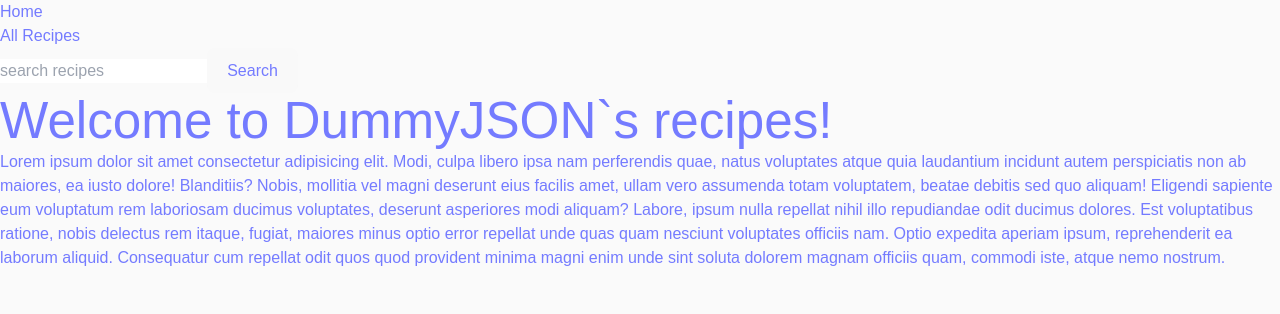
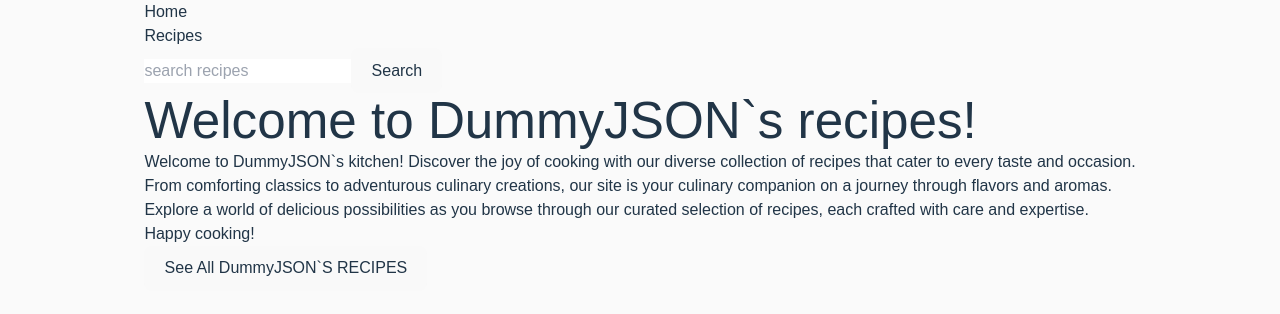
Before and after one commit to davidcarbonari/recipes_card, a React (Vite) app: page / in a window 1280 px wide. Shown: the top 314 px of the page. Built offline with nearby package versions, Linux system fonts and the light colour scheme; a web font is replaced by a local one.

Commit message:
aggiunto il componente per le schede dettaglio, migliorata la stabilità generale e lo stile

```diff
--- a/src/App.jsx
+++ b/src/App.jsx
@@ -1,11 +1,13 @@
 import "./App.css";
 import { Navbar } from "./components/Navbar";
 import { Link } from "react-router-dom";
-
+import { useDispatch } from "react-redux";
+import { srcDataImput } from "./redux/srcDataSlice";
 function App() {
+  const dispatch = useDispatch();
   return (
     <Link to={`/`}>
-      <div className=" bg-zinc-50 pb-16">
+      <div className=" bg-zinc-50 pb-16 ">
         <div className="text-justify">
           <Navbar />
         </div>
@@ -14,21 +16,24 @@
             Welcome to DummyJSON`s recipes!
           </h1>
           <p className="text-zinc-500 text-center max-w-xl mx-auto mt-32 text-lg">
-            Lorem ipsum dolor sit amet consectetur adipisicing elit. Modi, culpa
-            libero ipsa nam perferendis quae, natus voluptates atque quia
-            laudantium incidunt autem perspiciatis non ab maiores, ea iusto
-            dolore! Blanditiis? Nobis, mollitia vel magni deserunt eius facilis
-            amet, ullam vero assumenda totam voluptatem, beatae debitis sed quo
-            aliquam! Eligendi sapiente eum voluptatum rem laboriosam ducimus
-            voluptates, deserunt asperiores modi aliquam? Labore, ipsum nulla
-            repellat nihil illo repudiandae odit ducimus dolores. Est
-            voluptatibus ratione, nobis delectus rem itaque, fugiat, maiores
-            minus optio error repellat unde quas quam nesciunt voluptates
-            officiis nam. Optio expedita aperiam ipsum, reprehenderit ea laborum
-            aliquid. Consequatur cum repellat odit quos quod provident minima
-            magni enim unde sint soluta dolorem magnam officiis quam, commodi
-            iste, atque nemo nostrum.
+            Welcome to DummyJSON`s kitchen! Discover the joy of cooking with our
+            diverse collection of recipes that cater to every taste and
+            occasion. <br />
+            From comforting classics to adventurous culinary creations, our site
+            is your culinary companion on a journey through flavors and aromas.
+            <br /> Explore a world of delicious possibilities as you browse
+            through our curated selection of recipes, each crafted with care and
+            expertise. <br /> Happy cooking!
           </p>
+        </div>
+        <div className="flex justify-center p-10">
+          <button
+            type="submit"
+            className="bg-zinc-300 text-black hover:cursor-pointer  shadow-black shadow-md transition-transform duration-300 transform hover:scale-105"
+            onClick={() => dispatch(srcDataImput(""))}
+          >
+            <Link to={"/recipes"}>See All DummyJSON`S RECIPES</Link>
+          </button>
         </div>
       </div>
     </Link>
--- a/src/components/AllCards.jsx
+++ b/src/components/AllCards.jsx
@@ -16,12 +16,12 @@
       .then((data) => setData(data.recipes));
   }, []);
   dispatch(putData(data));
-  console.log(data[0]);
   return (
     <Link to={`/recipes`}>
+      <div className="bg-origin-padding from-zinc-50 to-zinc-900">
         <div className="bg-zinc-50">
           <Navbar></Navbar>
-        <div className="text-center m-auto ">
+          <div className="text-center m-auto md:mt-24">
             <h1 className="text-red-800 font-medium p-6">
               All DummyJSON`s recipes
             </h1>
@@ -35,8 +35,9 @@
         <div className="grid grid-col lg:grid-cols-2  xl:grid-cols-3 justify-center">
           {srcData == ""
             ? data.map((recipe) => (
+                <Link to={`/recipes/${recipe.id}`} key={recipe.id}>
                   <Card
-                key={recipe.id}
+                    // key={recipe.id}
                     title={recipe.name}
                     ingredients={recipe.ingredients}
                     image={recipe.image}
@@ -48,6 +49,7 @@
                     difficulty={recipe.difficulty}
                     rating={recipe.rating}
                   />
+                </Link>
               ))
             : data
                 .filter(
@@ -55,11 +57,15 @@
                     recipe.name.toLowerCase().includes(srcData.toLowerCase()) ||
                     recipe.tags.some((tag) =>
                       tag.toLowerCase().includes(srcData.toLowerCase())
+                    ) ||
+                    recipe.ingredients.some((ingredient) =>
+                      ingredient.toLowerCase().includes(srcData.toLowerCase())
                     )
                 )
                 .map((recipe) => (
+                  <Link to={`/recipes/${recipe.id}`} key={recipe.id}>
                     <Card
-                  key={recipe.id}
+                      // key={recipe.id}
                       title={recipe.name}
                       ingredients={recipe.ingredients}
                       image={recipe.image}
@@ -71,7 +77,9 @@
                       difficulty={recipe.difficulty}
                       rating={recipe.rating}
                     />
+                  </Link>
                 ))}
+        </div>
       </div>
     </Link>
   );
--- a/src/components/Card.jsx
+++ b/src/components/Card.jsx
@@ -20,7 +20,7 @@
   rating,
 }) => {
   return (
-    <div className="flex flex-col m-6 p-5 text-center rounded-3xl bg-slate-700 max-w-md shadow-lg transition-transform duration-300 transform hover:scale-105 shadow-black">
+    <div className="flex flex-col m-6 p-5 text-center rounded-3xl bg-gradient-to-tl from-slate-400 to-slate-700 max-w-lg shadow-lg transition-transform duration-300 transform hover:scale-105 shadow-black">
       <div>
         <h2 className="text-red-500 font-thin text-3xl m-3">{title}</h2>
         <div>
@@ -38,7 +38,7 @@
             {cuisine}
           </p>
           <p>
-            <FontAwesomeIcon icon={faPerson} className="mr-1" /> Servings:
+            <FontAwesomeIcon icon={faPerson} className="mr-1" /> Servings:{" "}
             {servings} people
           </p>
           <p>Difficulty: {difficulty}</p>
--- /dev/null
+++ b/src/components/CardDetails.jsx
@@ -0,0 +1,104 @@
+import { useParams } from "react-router-dom";
+import { Link } from "react-router-dom";
+import { Navbar } from "./Navbar";
+import { List } from "./List";
+import { useSelector } from "react-redux";
+import { FontAwesomeIcon } from "@fortawesome/react-fontawesome";
+import {
+  faClock,
+  faUtensils,
+  faPerson,
+  faSquareCheck,
+  faListOl,
+  faCircleXmark,
+} from "@fortawesome/free-solid-svg-icons";
+import { useDispatch } from "react-redux";
+import { srcDataImput } from "../redux/srcDataSlice";
+export const CardDetails = () => {
+  const { cardId } = useParams();
+  const card = useSelector((state) =>
+    state.putData.value.filter((recipe) => recipe.id == cardId.toString())
+  );
+  const dispatch = useDispatch();
+  return (
+    <div>
+      <Navbar></Navbar>
+      <div className="md:py-28">
+        <div className="p-5 rounded-3xl shadow-lg shadow-black m-3 bg-gradient-to-tl from-zinc-50 to-zinc-200">
+          <div className="text-center m-auto grid grid-cols-10">
+            <div className="col-span-9">
+              <h1 className="text-red-800 font-medium p-6">{card[0].name}</h1>
+            </div>
+
+            <div className="flex justify-center col-span-1 text-3xl pt-4">
+              <Link
+                to={"/recipes"}
+                className="text-black"
+                onClick={() => dispatch(srcDataImput(""))}
+              >
+                <FontAwesomeIcon
+                  icon={faCircleXmark}
+                  className="hover:cursor-pointer shadow-md rounded-full shadow-zinc-600 transition-transform duration-300 transform hover:scale-125"
+                />
+              </Link>
+            </div>
+          </div>
+          <div className="grid grid-cols-1 md:grid-cols-3 gap-4 text-black md:p-10 text-lg">
+            <div className="col-span-1 md:col-span-1">
+              <div>
+                <div>
+                  <p className="mb-4 justify-center md:justify-normal  text-center md:text-left">
+                    <FontAwesomeIcon icon={faClock} className="mr-2" />
+                    Prep: {card[0].prepTimeMinutes} min, Cooking:{" "}
+                    {card[0].cookTimeMinutes} min
+                  </p>
+                </div>
+                <div
+                  className="grid grid-cols-2 justify-left
+         text-left"
+                >
+                  <p>
+                    <FontAwesomeIcon icon={faUtensils} className="mr-1" />{" "}
+                    Cuisine: {card[0].cuisine}
+                  </p>
+                  <p>
+                    <FontAwesomeIcon icon={faPerson} className="mr-1" />{" "}
+                    Servings: {card[0].servings} people
+                  </p>
+                  <p>Difficulty: {card[0].difficulty}</p>
+                  <p>Rating: {card[0].rating} </p>
+                </div>
+              </div>
+              <img
+                src={card[0].image}
+                alt={card[0].name}
+                className="block w-full rounded-xl my-3 shadow-lg shadow-black"
+              />
+            </div>
+            <div className="col-span-1 md:col-span-2 px-5">
+              <p className="text-2xl font-bold">
+                {" "}
+                <FontAwesomeIcon icon={faSquareCheck} className="mr-1" />{" "}
+                Ingredients:
+              </p>
+              <ul className="list-disc ml-4 md:ml-16 grid grid-cols-1 md:grid-cols-2">
+                {card[0].ingredients.map((ingredient, index) => (
+                  <List key={index}>{ingredient}</List>
+                ))}
+              </ul>
+              <p className="mt-5 text-2xl font-bold">
+                <FontAwesomeIcon icon={faListOl} className="mr-1" />{" "}
+                Instructions:
+              </p>
+              <ul className=" ml-4 md:ml-16 list-decimal">
+                {card[0].instructions.map((instruction, index) => (
+                  <List key={index}>{instruction}</List>
+                ))}
+              </ul>
+            </div>
+          </div>
+        </div>
+      </div>
+    </div>
+  );
+};
--- a/src/components/List.jsx
+++ b/src/components/List.jsx
@@ -1,3 +1,4 @@
+// eslint-disable-next-line react/prop-types
 export const List = ({ children }) => {
   return <li className="m-2">{children}</li>;
 };
--- a/src/components/Navbar.jsx
+++ b/src/components/Navbar.jsx
@@ -7,8 +7,8 @@
   const dispatch = useDispatch();
   const srcData = useSelector((state) => `${state.srcDataImput.value}`);
   return (
-    <div className="p-3">
-      <ul className="flex flex-wrap text-black text-center justify-between text-lg">
+    <div className="p-3 bg-origin-padding from-zinc-50 to-zinc-300">
+      <ul className=" text-black text-center text-lg grid grid-cols-1 md:grid-cols-3">
         <li className="p-2.5 min-w-40 ">
           <Link to={"/"}>Home</Link>
         </li>
@@ -17,7 +17,7 @@
           onClick={() => dispatch(srcDataImput(""))}
         >
           <Link to={`/recipes`} key={srcData}>
-            All Recipes
+            Recipes
           </Link>
         </li>
         <li className="align-center px-3">
--- a/src/components/SearchBar.jsx
+++ b/src/components/SearchBar.jsx
@@ -5,8 +5,8 @@
 export const SearchBar = () => {
   const [value, setValue] = useState("");
   const dispatch = useDispatch();
-  const handleSubmit = (e) => {
-    e.preventDefault();
+  const handleSubmit = () => {
+    // e.preventDefault();
     dispatch(srcDataImput(value));
     setValue("");
     console.log(value);
@@ -24,14 +24,16 @@
         value={value}
         required
       />
+      <Link to={"/recipes"}>
         <button
           type="submit"
           className="bg-zinc-300 text-black hover:cursor-pointer  shadow-black shadow-md transition-transform duration-300 transform hover:scale-105"
           onClick={handleSubmit}
           disabled={value == null ? true : false}
         >
-        <Link to={"/recipes"}>Search</Link>
+          Search
         </button>
+      </Link>
     </form>
   );
 };
--- a/src/index.css
+++ b/src/index.css
@@ -17,8 +17,13 @@
   -moz-osx-font-smoothing: grayscale;
   max-width: 1280px;
   margin: auto;
-  --tw-bg-opacity: 1;
-  background-color: rgb(51 65 85 / var(--tw-bg-opacity));
+  /* --tw-bg-opacity: 1;
+  background-color: rgb(51 65 85 / var(--tw-bg-opacity)); */
+  background-image: linear-gradient(to top left, var(--tw-gradient-stops));
+  --tw-gradient-from: #94a3b8 var(--tw-gradient-from-position);
+  --tw-gradient-to: rgb(148 163 184 / 0) var(--tw-gradient-to-position);
+  --tw-gradient-stops: var(--tw-gradient-from), var(--tw-gradient-to);
+  --tw-gradient-to: #334155 var(--tw-gradient-to-position);
 }
 
 body {
--- a/src/main.jsx
+++ b/src/main.jsx
@@ -4,6 +4,7 @@
 import "./index.css";
 import { createBrowserRouter, RouterProvider } from "react-router-dom";
 import { AllCards } from "./components/AllCards";
+import { CardDetails } from "./components/CardDetails.jsx";
 import store from "./redux/store";
 import { Provider } from "react-redux";
 const router = createBrowserRouter([
@@ -15,6 +16,7 @@
     path: "/recipes",
     element: <AllCards />,
   },
+  { path: "/recipes/:cardId", element: <CardDetails /> },
 ]);
 ReactDOM.createRoot(document.getElementById("root")).render(
   <React.StrictMode>
```
Lines whose indentation alone changed are shown as unchanged.
